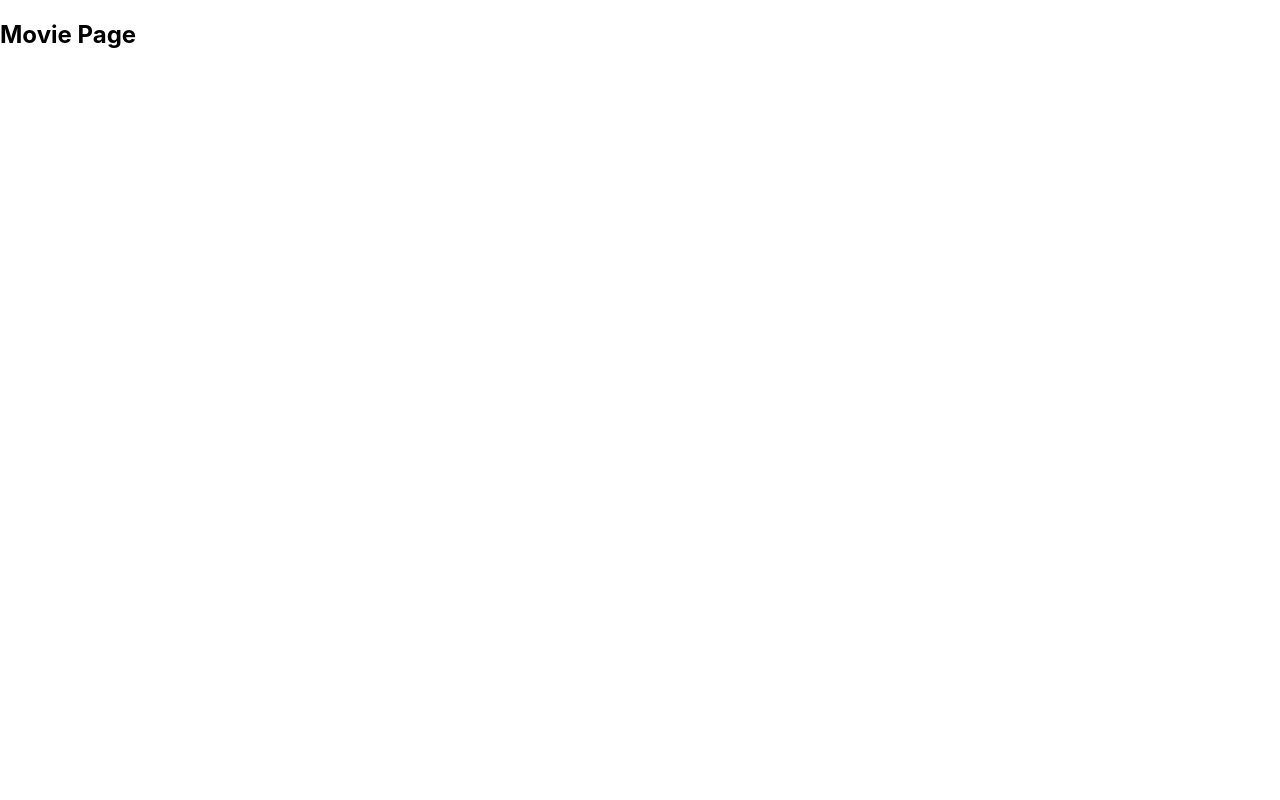
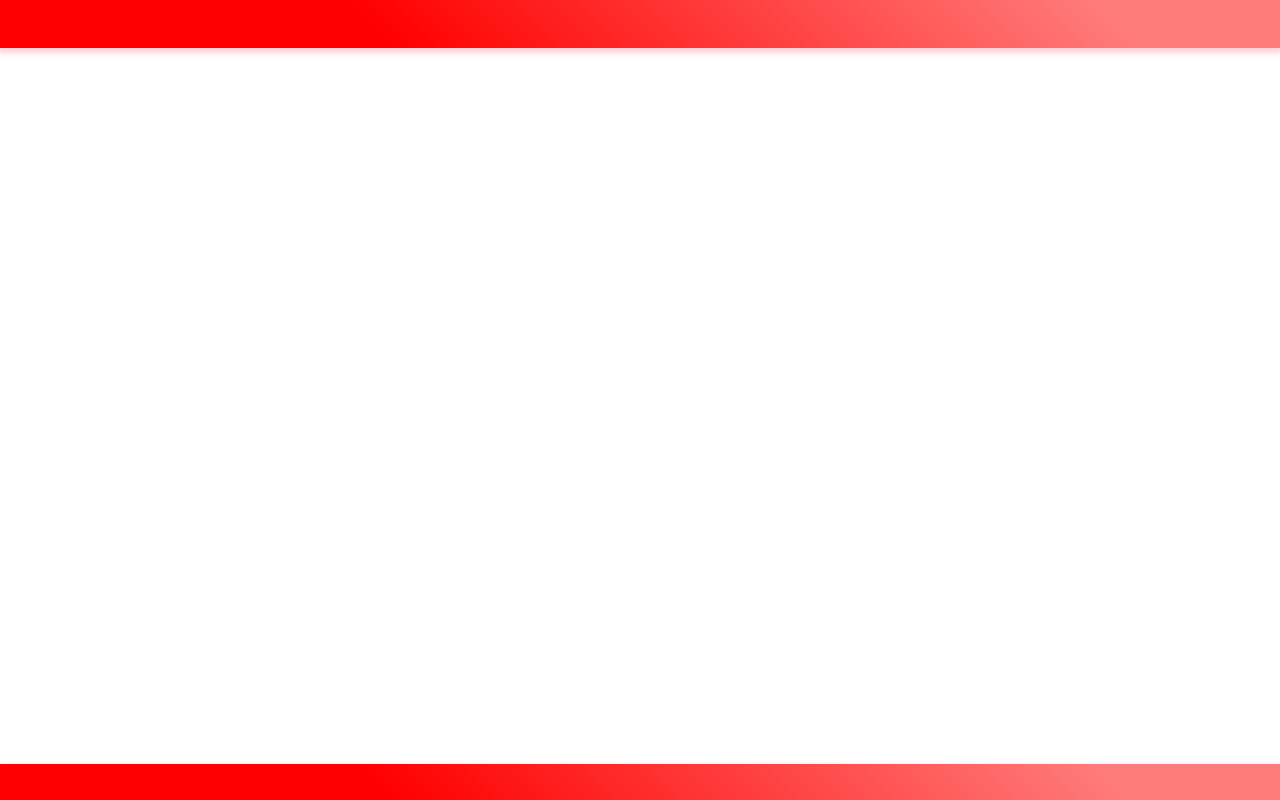
Before and after one commit to mrandou/42Movie, a React (Create React App) app: page /Movie/1 in a window 1280 px wide. Built offline with nearby package versions, Linux system fonts and the light colour scheme.

Commit message:
Add Footer and Header, Add Theme and work on style

```diff
--- a/src/App.css
+++ /dev/null
@@ -1,2 +0,0 @@
-.App {
-}
--- a/src/App.js
+++ b/src/App.js
@@ -1,26 +1,25 @@
 import React from 'react';
-import './App.css';
 import {  BrowserRouter as Router, Route, Switch } from 'react-router-dom';
+import MyApp from './Style/StyledComponents'
 import HomePage from './Pages/HomePage'
 import MoviePage from './Pages/MoviePage'
 import Error404 from './Pages/404Page'
-
+import Header from './Components/Header';
+import Footer from './Components/Footer';
 
 function App() {
   return (
-    <Router>
-      <Switch>
-        <Route exact path="/">
-          <HomePage />
-        </Route>
-        <Route path="/Movie/:id">
-          <MoviePage />
-        </Route>
-        <Route>
-          <Error404 />
-        </Route>
-      </Switch>
-    </Router>
+    <MyApp>
+      <Router>
+        <Header />
+        <Switch>
+          <Route path="/" exact component={HomePage} />
+          <Route path="/Movie/:id" component={MoviePage}/>
+          <Route component={Error404} />
+        </Switch>
+        <Footer />
+      </Router>
+    </MyApp>
   );
 }
 
--- /dev/null
+++ b/src/Components/Footer.js
@@ -0,0 +1,10 @@
+import React from 'react';
+import { FooterBar } from '../Style/StyledComponents'
+
+export default function Footer() {
+  return (
+    <div>
+      <FooterBar position="fixed" />
+    </div>
+  )
+}
--- /dev/null
+++ b/src/Components/Header.js
@@ -0,0 +1,10 @@
+import React from 'react';
+import { HeaderBar } from '../Style/StyledComponents'
+
+export default function Header() {
+  return (
+    <div>
+      <HeaderBar position="fixed" />
+    </div>
+  )
+}
--- /dev/null
+++ b/src/Style/StyledComponents.js
@@ -0,0 +1,25 @@
+import { styled } from '@material-ui/core/styles';
+import { AppBar } from '@material-ui/core';
+import theme from './Theme'
+
+export const MyApp = styled("div") ({
+  // background: theme.backgroundColor,
+});
+
+export const HeaderBar = styled(AppBar)({
+  background: theme.barColor,
+  boxShadow: '0 3px 5px 2px rgba(255, 105, 135, .3)',
+  color: 'white',
+  height: 48,
+});
+
+export const FooterBar = styled(AppBar)({
+  background: theme.barColor,
+  boxShadow: '0 3px 5px 2px rgba(255, 105, 135, .3)',
+  color: 'white',
+  height: 36,
+  top: 'auto',
+  bottom: 0,
+});
+
+export default MyApp;
--- /dev/null
+++ b/src/Style/Theme.js
@@ -0,0 +1,8 @@
+const theme = {
+  primaryColor: '',
+  secondaryColor: '',
+  backgroundColor: "linear-gradient(142deg, #d4d4d47d 50%, #ffffffcf 86%)",
+  barColor: "linear-gradient(45deg, #ff0000 30%, #ff5d5dcf 86%);",
+}
+
+export default theme;
```
